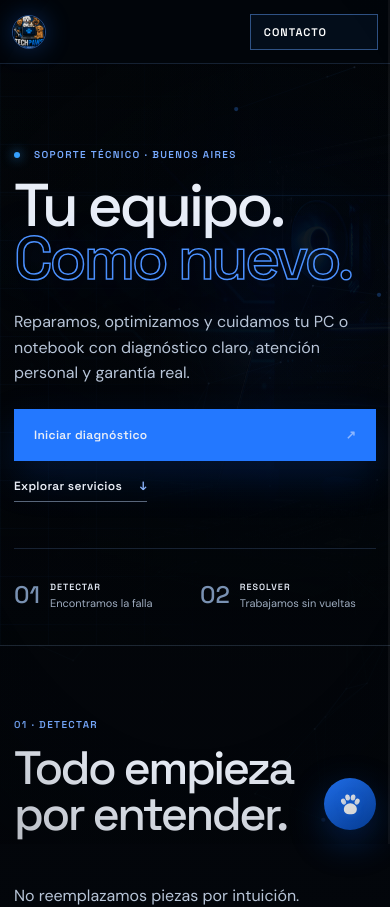
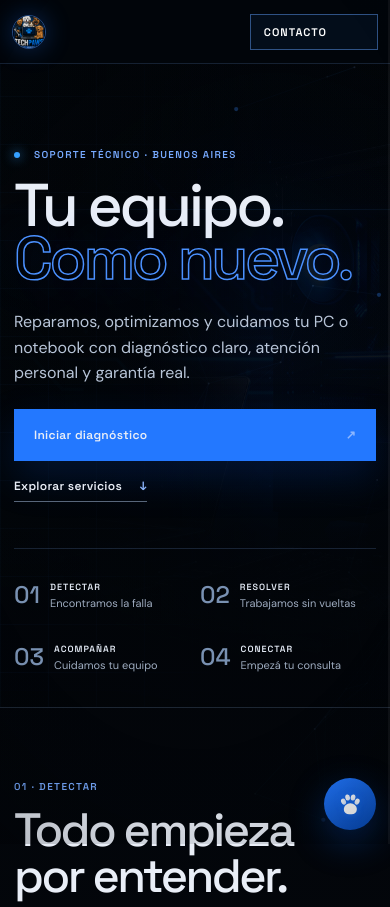
Before and after one commit to JulianBati92/TechPaws, a Next.js app: page / in a window 390 px wide. Shown: the top 907 px of the page. Built offline with nearby package versions, Linux system fonts and the light colour scheme; no server answers.

Commit message:
Se muestran todas las etapas y se corrigen los precursores

```diff
--- a/app/cinematic-crisp.css
+++ b/app/cinematic-crisp.css
@@ -128,7 +128,7 @@
   .cin-hero-copy>p:last-of-type{font-size:16px;line-height:1.58}
   .cin-actions{margin-top:24px;gap:17px}.cin-actions a:first-child{min-height:52px;align-items:center;font-size:12px}.cin-actions a:last-child{font-size:12px}
   .cin-hero-bottom{margin-top:46px}.cin-chapter-links{grid-template-columns:1fr 1fr!important;gap:10px;border-top-color:rgba(111,155,218,.2)}
-  .cin-chapter-links a{display:flex!important;min-width:0;padding:10px 0!important}.cin-chapter-links a:nth-child(n+3){display:none!important}
+  .cin-chapter-links a{display:flex!important;min-width:0;padding:10px 0!important}.cin-chapter-links a:nth-child(n+3){display:flex!important}
   .cin-chapter-links b{font-size:24px}.cin-chapter-links span{font-size:9px;letter-spacing:1px}.cin-chapter-links small{font-size:11px;margin-top:3px}
 
   .cin-chapter{padding:62px 14px}.cin-section-intro{gap:14px;margin-bottom:28px}
@@ -155,6 +155,6 @@
 }
 
 @media(max-width:340px){
-  .cin-nav-cta{min-width:86px}.cin-hero h1{font-size:45px}.cin-chapter-links{grid-template-columns:1fr!important}.cin-chapter-links a:nth-child(2){display:none!important}
+  .cin-nav-cta{min-width:86px}.cin-hero h1{font-size:45px}.cin-chapter-links{grid-template-columns:1fr 1fr!important}.cin-chapter-links a:nth-child(2),.cin-chapter-links a:nth-child(n+3){display:flex!important}
   .cin-services-grid article{min-height:315px}.cin-services-grid h3{font-size:23px}.cin-services-grid small{font-size:14px}
 }
```
Also changed, not shown: public/precursores-transparentes.png, public/reparacion-transparent.png.
